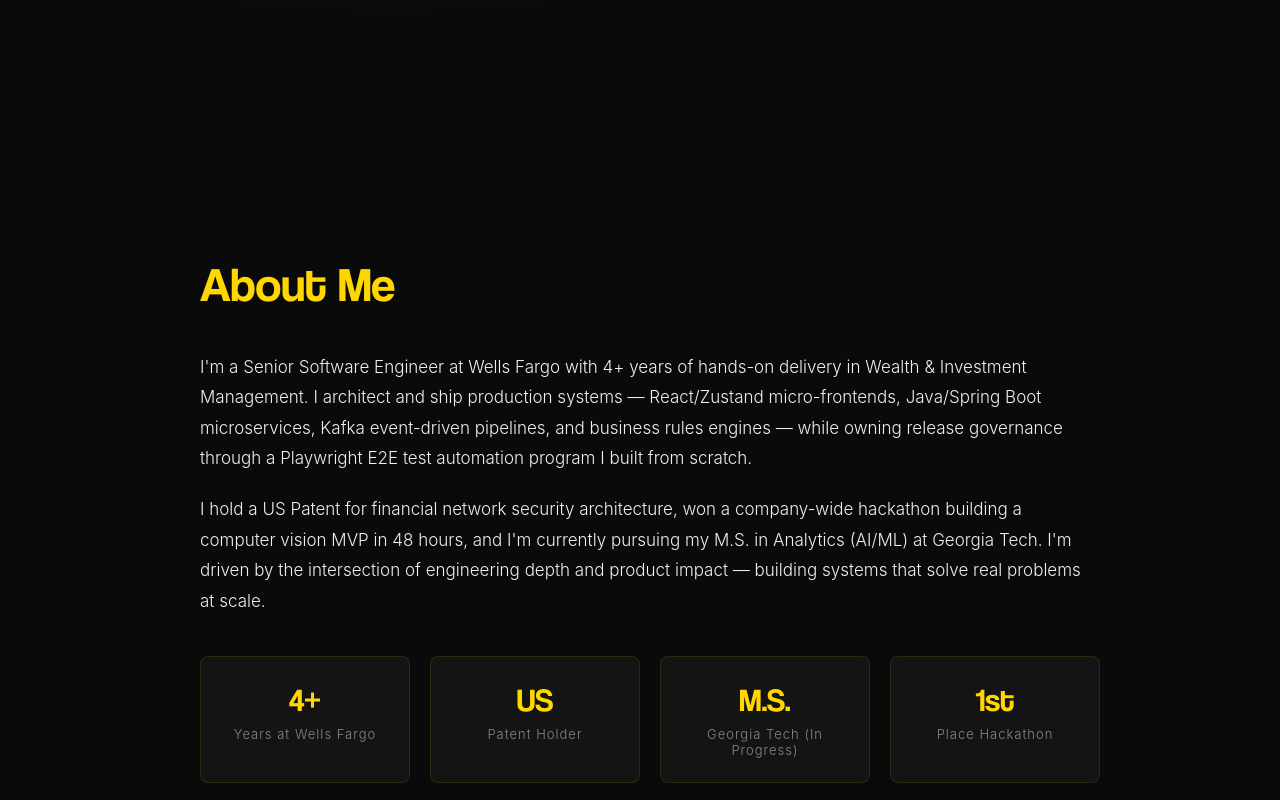
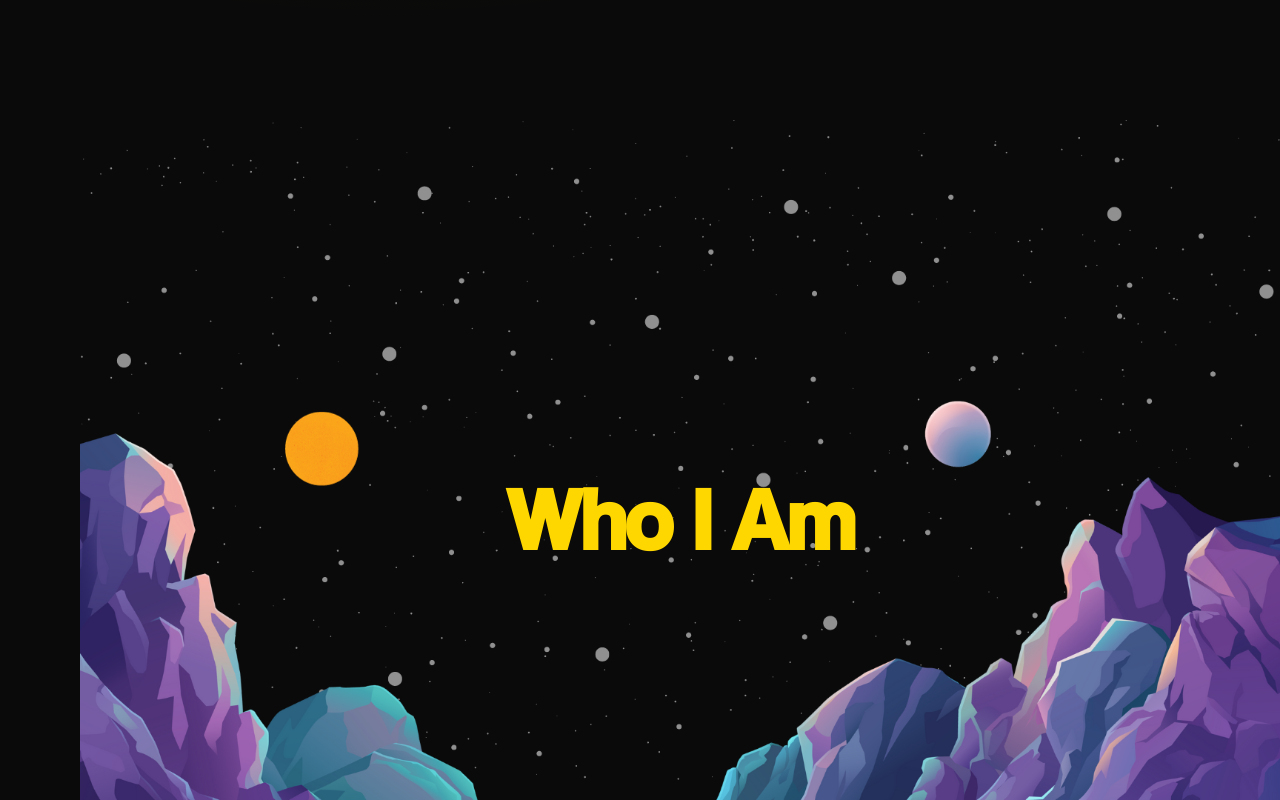
Before and after one commit to j1nnnn/reactportfolio, a React (Vite) app: page / in a window 1280 px wide. Shown: the part 840-1640 px from the top of the page. Built offline with nearby package versions, Linux system fonts and the light colour scheme.

Commit message:
feat: add parallax section dividers with layered backgrounds

```diff
--- a/src/App.jsx
+++ b/src/App.jsx
@@ -1,6 +1,7 @@
 import './App.scss'
 import Sidebar from './components/Sidebar'
 import Hero from './components/Hero'
+import Parallax from './components/Parallax'
 import About from './components/About'
 import Experience from './components/Experience'
 import Skills from './components/Skills'
@@ -14,15 +15,17 @@
       <Sidebar />
       <main className="main-content">
         <section id="hero"><Hero /></section>
+        <Parallax type="about" />
         <section id="about"><About /></section>
         <section id="experience"><Experience /></section>
         <section id="skills"><Skills /></section>
+        <Parallax type="projects" />
         <section id="projects"><Projects /></section>
         <section id="education"><Education /></section>
+        <Parallax type="contact" />
         <section id="contact"><Contact /></section>
       </main>
     </div>
   )
 }
-
 export default App
--- /dev/null
+++ b/src/components/Parallax/index.jsx
@@ -0,0 +1,24 @@
+import { useRef } from 'react'
+import { motion, useScroll, useTransform } from 'framer-motion'
+import './index.scss'
+
+const Parallax = ({ type }) => {
+  const ref = useRef()
+  const { scrollYProgress } = useScroll({ target: ref, offset: ['start start', 'end start'] })
+  const yText = useTransform(scrollYProgress, [0, 1], ['0%', '500%'])
+  const yBg = useTransform(scrollYProgress, [0, 1], ['0%', '100%'])
+
+  return (
+    <section className="parallax" ref={ref}>
+      <motion.h1 style={{ y: yText }}>
+        {type === 'about' && 'Who I Am'}
+        {type === 'projects' && "What I've Built"}
+        {type === 'contact' && 'Get In Touch'}
+      </motion.h1>
+      <motion.div className="mountains" />
+      <motion.div className="planets" style={{ y: yBg, backgroundImage: `url(${type === 'projects' ? '/reactportfolio/planets.png' : '/reactportfolio/sun.png'})` }} />
+      <motion.div style={{ x: yBg }} className="stars" />
+    </section>
+  )
+}
+export default Parallax
--- /dev/null
+++ b/src/components/Parallax/index.scss
@@ -0,0 +1,48 @@
+.parallax {
+  width: 100%;
+  height: 100vh;
+  position: relative;
+  display: flex;
+  align-items: center;
+  justify-content: center;
+  overflow: hidden;
+
+  h1 {
+    font-size: 88px;
+    font-family: var(--font-heading);
+    color: var(--color-primary);
+    z-index: 4;
+    text-align: center;
+  }
+
+  .mountains {
+    background-image: url("/reactportfolio/mountains.png");
+    background-size: cover;
+    background-position: bottom;
+    width: 100%;
+    height: 100%;
+    position: absolute;
+    z-index: 3;
+  }
+  .planets {
+    background-size: cover;
+    background-position: bottom;
+    width: 100%;
+    height: 100%;
+    position: absolute;
+    z-index: 2;
+  }
+  .stars {
+    background-image: url("/reactportfolio/stars.png");
+    background-size: cover;
+    background-position: bottom;
+    width: 100%;
+    height: 100%;
+    position: absolute;
+    z-index: 1;
+  }
+
+  @media (max-width: 768px) {
+    h1 { font-size: 48px; }
+  }
+}
```
Also changed, not shown: public/scroll.png (added).
